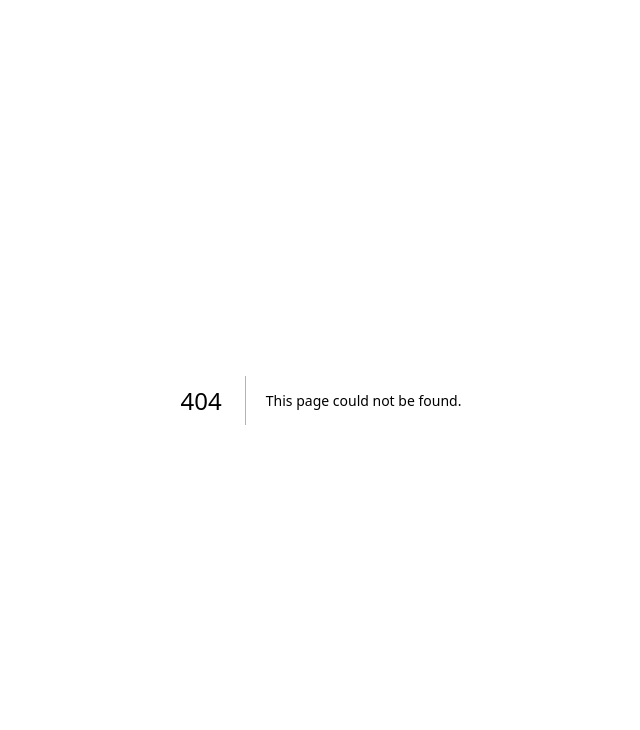
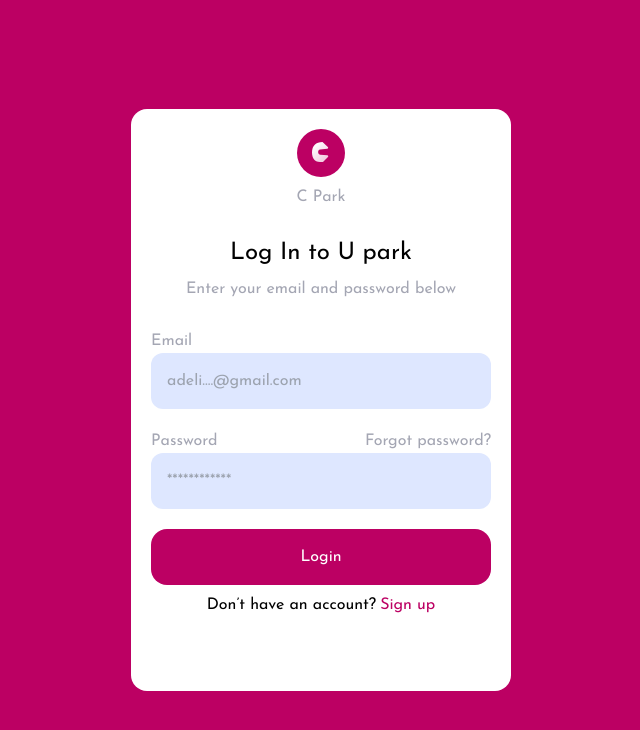
Before and after one commit to EParkingRW/u-park-web, a Next.js app: page /login in a window 1280 px wide. Before the commit this address had no page. Shown: the top 730 px of the page, without its empty margins (319-959 px from the left). Built offline with nearby package versions, Linux system fonts and the light colour scheme.

Commit message:
adding the top nav and login page

```diff
--- /dev/null
+++ b/components/TopNav/index.tsx
@@ -0,0 +1,34 @@
+import Link from 'next/link';
+import { useRouter } from 'next/router';
+import React from 'react';
+import Image from "next/image";
+
+const TopNav = () => {
+  const router = useRouter();
+  const scrollTo = (id: string) => {
+    const element = document.querySelector(id);
+    if (element) {
+      element.scrollIntoView({ behavior: 'smooth' });
+    }
+  };
+  return (
+    <div className="flex absolute top-0 gap-x-12 w-full px-4 md:px-8 py-2 z-60 bg-primary/30 text-white">
+      <div className={"flex gap-1"}>
+        <Image
+            width={"40"} height={40}
+            src={"/asserts/images/u_park_logo.svg"} alt={""}/>
+      <p className="cursor-pointer font-bold uppercase py-3">park</p>
+      </div>
+
+      <div className="flex space-x-8 items-center ml-auto">
+        <Link href="/login">
+          <p className="cursor-pointer font-bold uppercase px-12 py-3 rounded-full bg-[#BC0063]">
+            Login
+          </p>
+        </Link>
+      </div>
+    </div>
+  );
+};
+
+export default TopNav;
--- /dev/null
+++ b/modules/activities/LandingActivity/index.tsx
@@ -0,0 +1,48 @@
+import React from "react";
+import GoogleMapReact from "google-map-react";
+
+let LandingPage = () => {
+    const AnyReactComponent = ({ text }:any) => (
+        <div style={{
+            color: 'white',
+            background: 'grey',
+            padding: '15px 10px',
+            display: 'inline-flex',
+            textAlign: 'center',
+            alignItems: 'center',
+            justifyContent: 'center',
+            borderRadius: '100%',
+            transform: 'translate(-50%, -50%)'
+        }}>
+            {text}
+        </div>
+    );
+    const handleApiLoaded = (map:any, maps:any) => {
+        // use map and maps objects
+    };
+    const defaultProps = {
+        center: {lat:59.938043, lng:30.337157},
+        zoom: 9,
+        greatPlaceCoords: {lat: 59.724465, lng: 30.080121}
+    };
+
+    return <>
+        <div  className={"w-screen h-screen"}>
+            <GoogleMapReact
+                bootstrapURLKeys={{ key:process.env.GOOGLE_MAP_KEY as string}}
+                defaultZoom={defaultProps.zoom}
+                yesIWantToUseGoogleMapApiInternals
+                defaultCenter={defaultProps.center}
+                onGoogleApiLoaded={({ map, maps }:any) => handleApiLoaded(map, maps)}
+            >
+                <AnyReactComponent
+                    lat={59.955413}
+                    lng={30.337844}
+                    text="My Marker"
+                />
+            </GoogleMapReact>
+        </div>
+    </>
+}
+
+export default LandingPage;
--- /dev/null
+++ b/modules/activities/LoginActivity/index.tsx
@@ -0,0 +1,45 @@
+import Image from "next/image";
+import React from "react";
+
+const LoginActivity = () => {
+    return<>
+        <div className={"flex flex-col w-[380px] h-[582px] gap-2 bg-white rounded-2xl items-center py-5 px-5"}>
+            <Image
+                width={48} height={48}
+                src={"/asserts/images/u_park_logo.svg"} alt={""}/>
+            <span className={"text-[#A4A6B3] bold"}>
+                C Park
+            </span>
+            <span className={"text-2xl mt-5"}>
+                Log In to U park
+            </span>
+            <span className={"text-[#A4A6B3]"}>
+                Enter your email and password below
+            </span>
+            <form className={"flex flex-col mt-5 gap-5 w-full text-black_light"}>
+                <label className={"flex flex-col"}>
+                    <span>
+                    Email
+                </span>
+                    <input type={"email"} className={"p-4 rounded-xl w-full bg-[#DEE7FF]"} placeholder={"adeli....@gmail.com"}/>
+                </label>
+
+                <div className={"flex flex-col"}>
+                    <div className={"flex justify-between"}>
+                        <label>Password</label> <span className={"cursor-pointer"}>Forgot password?</span>
+                    </div>
+
+                    <input id={"password_input"} className={"p-4 rounded-xl w-full bg-[#DEE7FF]"} type={"password"} placeholder={"************"}/>
+                </div>
+                <button className={"py-4 bg-primary text-white w-full rounded-2xl"}>Login</button>
+            </form>
+            <span>
+                <span>Don’t have an account?</span>
+                <span className={"cursor-pointer pl-1 text-primary"}>Sign up</span>
+            </span>
+        </div>
+    </>
+
+}
+
+export default LoginActivity;
--- /dev/null
+++ b/modules/layouts/AuthScaffold/index.tsx
@@ -0,0 +1,7 @@
+const AuthScaffold = ({ children }: { children: any }) => {
+    return <div className={"flex justify-center items-center w-screen h-screen bg-primary"}>
+        {children}
+    </div>
+}
+
+export default AuthScaffold
--- /dev/null
+++ b/modules/layouts/Scaffold/index.tsx
@@ -0,0 +1,16 @@
+import React from 'react';
+import TopNav from "../../../components/TopNav";
+
+const Scaffold = ({ children }: { children: any }) => {
+  return (
+    <>
+        <div>
+            {children}
+        </div>
+        <TopNav />
+
+    </>
+  );
+};
+
+export default Scaffold;
--- a/next.config.js
+++ b/next.config.js
@@ -1,7 +1,10 @@
 /** @type {import('next').NextConfig} */
 const nextConfig = {
-  reactStrictMode: true,
+  reactStrictMode: false,
   swcMinify: true,
+  env:{
+    GOOGLE_MAP_KEY:process.env.GOOGLE_MAP_KEY
+  }
 }
 
 module.exports = nextConfig
--- a/pages/index.tsx
+++ b/pages/index.tsx
@@ -1,59 +1,20 @@
 import Head from 'next/head'
 import React from "react";
-import GoogleMapReact, {Coords} from "google-map-react";
+import LandingPage from "../modules/activities/LandingActivity";
+import Scaffold from "../modules/layouts/Scaffold";
 
 export default function Home() {
-    const AnyReactComponent = ({ text }:any) => (
-        <div style={{
-            color: 'white',
-            background: 'grey',
-            padding: '15px 10px',
-            display: 'inline-flex',
-            textAlign: 'center',
-            alignItems: 'center',
-            justifyContent: 'center',
-            borderRadius: '100%',
-            transform: 'translate(-50%, -50%)'
-        }}>
-            {text}
-        </div>
-    );
-    const handleApiLoaded = (map:any, maps:any) => {
-        // use map and maps objects
-    };
-const defaultProps = {
-        center: {lat:59.938043, lng:30.337157},
-        zoom: 9,
-        greatPlaceCoords: {lat: 59.724465, lng: 30.080121}
-    };
-
-console.log(process.env.GOOGLE_MAP_KEY)
-
 
     return (
-    <div className={""}>
+    <>
       <Head>
         <title>Create Next App</title>
         <meta name="description" content="e parking website" />
         <link rel="icon" href="/favicon.ico" />
       </Head>
-
-      <main  className={"w-screen h-screen"}>
-          <div>hello there</div>
-          <GoogleMapReact
-              bootstrapURLKeys={{ key:process.env.GOOGLE_MAP_KEY as string}}
-              defaultZoom={defaultProps.zoom}
-              yesIWantToUseGoogleMapApiInternals
-              defaultCenter={defaultProps.center}
-              onGoogleApiLoaded={({ map, maps }:any) => handleApiLoaded(map, maps)}
-          >
-              <AnyReactComponent
-                  lat={59.955413}
-                  lng={30.337844}
-                  text="My Marker"
-              />
-          </GoogleMapReact>
-      </main>
-    </div>
+        <Scaffold>
+            <LandingPage/>
+        </Scaffold>
+    </>
   )
 }
--- /dev/null
+++ b/pages/login/index.tsx
@@ -0,0 +1,16 @@
+import Head from "next/head";
+import LoginActivity from "../../modules/activities/LoginActivity";
+import AuthScaffold from "../../modules/layouts/AuthScaffold";
+
+const LoginPage = () => {
+    return <>
+        <Head>
+            <title>U park Login</title>
+        </Head>
+        <AuthScaffold>
+            <LoginActivity/>
+        </AuthScaffold>
+    </>
+}
+
+export default LoginPage
--- a/styles/globals.css
+++ b/styles/globals.css
@@ -1,31 +1,9 @@
-html,
-body {
-  padding: 0;
-  margin: 0;
-  font-family: -apple-system, BlinkMacSystemFont, Segoe UI, Roboto, Oxygen,
-    Ubuntu, Cantarell, Fira Sans, Droid Sans, Helvetica Neue, sans-serif;
-}
-
-a {
-  color: inherit;
-  text-decoration: none;
-}
-
-* {
-  box-sizing: border-box;
-}
-
-@media (prefers-color-scheme: dark) {
-  html {
-    color-scheme: dark;
-  }
-  body {
-    color: white;
-    background: black;
-  }
-}
-
+@import url('https://fonts.googleapis.com/css2?family=Josefin+Sans&display=swap');
 
 @tailwind base;
 @tailwind components;
 @tailwind utilities;
+
+* {
+  font-family: 'Josefin Sans', sans-serif;
+}
--- a/tailwind.config.js
+++ b/tailwind.config.js
@@ -4,9 +4,16 @@ module.exports = {
     "./app/**/*.{js,ts,jsx,tsx}",
     "./pages/**/*.{js,ts,jsx,tsx}",
     "./components/**/*.{js,ts,jsx,tsx}",
+    "./modules/**/*.{js,ts,jsx,tsx}",
   ],
   theme: {
-    extend: {},
+    extend: {
+      colors: {
+        primary: '#BC0063',
+        black_light:'#A4A6B3',
+      },
+
+    },
   },
   plugins: [],
 }
```
Also changed, not shown: public/asserts/images/u_park_logo.svg (added).
